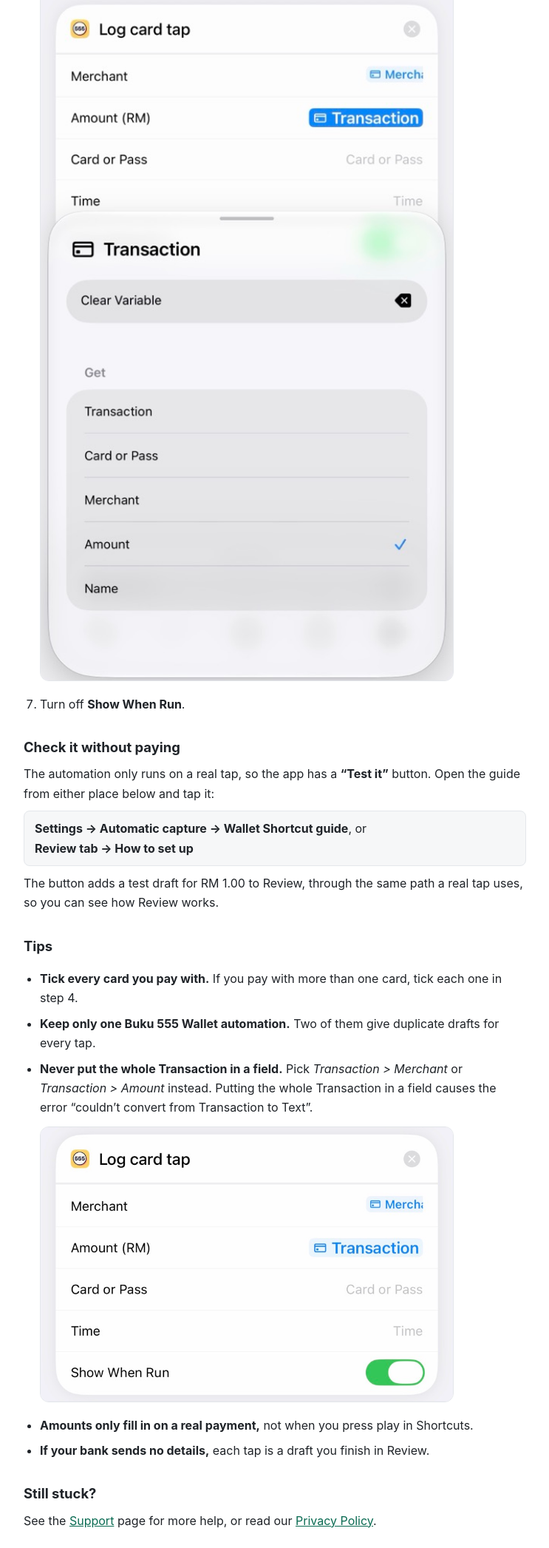
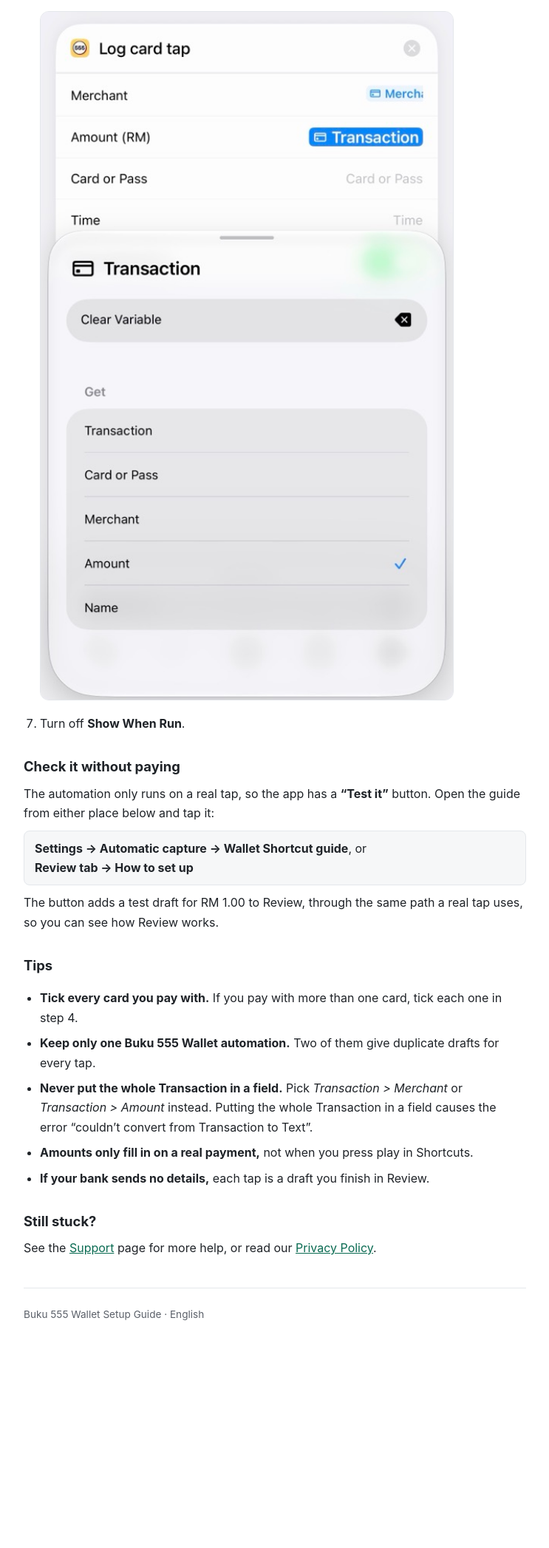
Before and after one commit to muhamadfaiz/buku555-site, a plain HTML site: page wallet-guide.html in a window 1280 px wide. Shown: the part 2797-4890 px from the top of the page at 74% size, without its empty margins (268-1011 px from the left). After the commit the page ends 4665 px from the top, so only its background shows below. Drawn offline with Linux system fonts and the light colour scheme.

Commit message:
Guide: drop the misleading tip image, explain the Transaction token, fix the support summary
Co-Authored-By: Claude Opus 5.5 <noreply@anthropic.com>

```diff
--- a/wallet-guide.html
+++ b/wallet-guide.html
@@ -105,7 +105,7 @@
         </figure>
       </li>
       <li>Add the action <strong>Log card tap</strong> (Buku&nbsp;555).</li>
-      <li>Optional: tap <strong>Merchant</strong> and pick <strong>Transaction &gt; Merchant</strong>. Tap <strong>Amount (RM)</strong> and pick <strong>Transaction &gt; Amount</strong>. Leave <strong>Card or Pass</strong> empty. If you skip this, each tap makes a draft you fill in.
+      <li>Optional: tap <strong>Merchant</strong> and pick <strong>Transaction &gt; Merchant</strong>. Tap <strong>Amount (RM)</strong> and pick <strong>Transaction &gt; Amount</strong>. Leave <strong>Card or Pass</strong> empty. The blue token may still read &ldquo;Transaction&rdquo; after you pick Amount; the tick in the menu is what counts. If you skip this, each tap makes a draft you fill in.
         <figure class="wide">
           <img src="img/guide/step6-amount.jpg" width="540" height="900" loading="lazy"
             alt="The Amount (RM) field set to Transaction, with the Transaction menu open and Amount ticked.">
@@ -127,10 +127,6 @@
       <li><strong>Tick every card you pay with.</strong> If you pay with more than one card, tick each one in step 4.</li>
       <li><strong>Keep only one Buku&nbsp;555 Wallet automation.</strong> Two of them give duplicate drafts for every tap.</li>
       <li><strong>Never put the whole Transaction in a field.</strong> Pick <em>Transaction &gt; Merchant</em> or <em>Transaction &gt; Amount</em> instead. Putting the whole Transaction in a field causes the error &ldquo;couldn&rsquo;t convert from Transaction to Text&rdquo;.
-        <figure class="wide">
-          <img src="img/guide/tip-transaction-field.jpg" width="900" height="598" loading="lazy"
-            alt="The Log card tap action with the whole Transaction variable in the Amount (RM) field. This is the wrong way.">
-        </figure>
       </li>
       <li><strong>Amounts only fill in on a real payment,</strong> not when you press play in Shortcuts.</li>
       <li><strong>If your bank sends no details,</strong> each tap is a draft you finish in Review.</li>
```
Also changed, not shown: support.html (+2 -2 lines), img/guide/tip-transaction-field.jpg (deleted).
